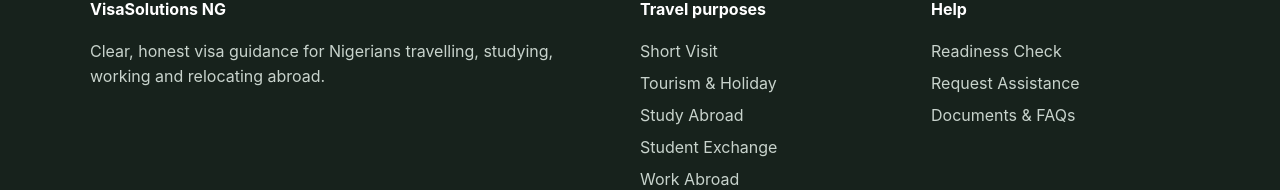
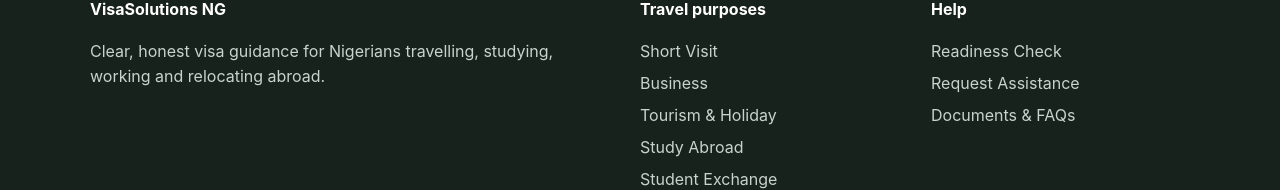
Before and after one commit to IkeGod30/visa, a React (Vite) app: page /assist in a window 1280 px wide. Shown: the part 2385-2575 px from the top of the page. Built offline with nearby package versions, Linux system fonts and the light colour scheme; no server answers.

Commit message:
Removed/commented out country initials list from purpose cards on homepage

```diff
--- a/src/data/documents.js
+++ b/src/data/documents.js
@@ -93,6 +93,11 @@
     name: 'Medical report from Nigerian doctor',
     detail: 'Diagnosis, history, and referral explaining why treatment abroad is required.',
   },
+  businessInvitation: {
+    name: 'Business invitation letter',
+    detail: 'On the host company’s letterhead: your name and passport number, the purpose, dates, places, who pays for the trip, and the host’s contact details. Add their company registration and any event registration (conference or trade fair badge).',
+    where: 'The company or event organiser you are visiting.',
+  },
   exchangeLetters: {
     name: 'Exchange nomination & acceptance letters',
     detail: 'Your Nigerian university’s nomination letter, the host university’s acceptance letter, and the signed learning agreement listing your courses and dates.',
--- a/src/data/guides.js
+++ b/src/data/guides.js
@@ -108,13 +108,13 @@
 };
 
 const visitChina = {
-  visa: 'Family visit (Q2) / Business (M) visa',
+  visa: 'Family visit (Q2) visa',
   fee: 'Varies by visa and entries (see the visa centre fee table)',
   processing: 'About 4 working days (express options available)',
   stay: 'Usually 30–60 days per entry',
   requirements: [
     'Online application form confirmation and passport photo',
-    'Invitation letter from a relative in China (Q2) or a Chinese company (M), with a copy of the inviter’s ID',
+    'Invitation letter from your relative in China, with a copy of their ID or residence permit and proof of your relationship',
     'Round-trip flight reservation and accommodation details',
     'Bank statements and employment letter',
   ],
@@ -140,6 +140,115 @@
     japan: visitJapan,
     korea: visitKorea,
     china: visitChina,
+  },
+
+  business: {
+    uk: {
+      ...visitUk,
+      visa: 'Standard Visitor visa (business)',
+      requirements: [
+        'Invitation letter from the UK company or event organiser, stating the purpose, dates and who pays',
+        'Letter from your employer confirming your role, salary and that the trip is on company business',
+        'If you own the business: CAC certificate, tax clearance and 6 months of company bank statements',
+        'Conference or trade fair registration, if attending one',
+      ],
+      tips: [
+        'Permitted activities include meetings, conferences, negotiating contracts and site visits. Doing paid or hands-on work is not allowed.',
+        'If your Nigerian employer is paying, its letter should say so and the company statements should support it.',
+      ],
+    },
+    us: {
+      ...visitUs,
+      visa: 'B-1 Business visitor visa',
+      requirements: [
+        'DS-160 confirmation page and interview appointment letter',
+        'Invitation from the U.S. company or conference registration, with the agenda',
+        'Employer letter or your own company documents (CAC, tax clearance, company statements)',
+        'Evidence of strong ties to Nigeria',
+      ],
+      tips: [
+        'Be ready to explain your business, its relationship with the U.S. company, and exactly what you will do on the trip.',
+        'You cannot receive a salary from a U.S. source on a B-1 visa.',
+        ...visitUs.tips.slice(1),
+      ],
+    },
+    canada: {
+      ...visitCanada,
+      visa: 'Visitor visa (business visitor)',
+      requirements: [
+        'Invitation letter from the Canadian company with your host’s contact details',
+        'Letter from your employer supporting the trip, or your own company documents',
+        'Proof of funds (personal or company) to cover the trip',
+        'Conference or trade show registration, if applicable',
+      ],
+      tips: [
+        'Business visitors must not enter the Canadian labour market. Your main source of pay and your employer must stay outside Canada.',
+        ...visitCanada.tips,
+      ],
+    },
+    schengen: {
+      ...visitSchengen,
+      visa: 'Schengen business (Type C) visa',
+      requirements: [
+        'Invitation from a company in the Schengen country, with its registration details',
+        'Employer letter or your own company documents (CAC, tax clearance, company statements)',
+        'Travel medical insurance with at least €30,000 cover',
+        'Trade fair or conference registration, flight reservation and accommodation',
+      ],
+      tips: [
+        'For trade fairs (e.g. in Germany or Italy), the organiser can usually issue an invitation letter once you register.',
+        'Keep a good record with your first visas. Regular business travellers can later be given multiple-entry visas.',
+        visitSchengen.tips[0],
+      ],
+    },
+    china: {
+      ...visitChina,
+      visa: 'Business (M) visa',
+      requirements: [
+        'Online application form confirmation and passport photo',
+        'Invitation letter from your Chinese trading partner or trade fair organiser (e.g. Canton Fair), with their business licence copy',
+        'Your company documents (CAC certificate) or employer letter',
+        'Round-trip flight reservation and accommodation details',
+      ],
+      tips: [
+        'The Canton Fair in Guangzhou (spring and autumn) is popular with Nigerian traders. Registered buyers can get an invitation from the organiser.',
+        'Inspect goods and verify suppliers before making large payments, and use trade assurance or inspection services where possible.',
+      ],
+    },
+    japan: {
+      ...visitJapan,
+      visa: 'Temporary Visitor visa (short-term business)',
+      requirements: [
+        'Invitation letter and letter of guarantee from the Japanese company, with its company registration',
+        'Schedule of your business activities in Japan',
+        'Letter from your employer, or your own company documents',
+        'Documents showing the business relationship (contracts, correspondence, invoices)',
+      ],
+      tips: ['Japanese companies are used to providing these documents. Ask your contact early, because originals must be posted to you.'],
+    },
+    korea: {
+      ...visitKorea,
+      visa: 'Short-term business visa (C-3-4)',
+      requirements: [
+        'Invitation letter from the Korean company and its business registration certificate',
+        'Employment certificate, or your own company documents (CAC, tax clearance)',
+        'Evidence of the business relationship (contracts, purchase orders, correspondence)',
+        'Bank statements and flight reservation',
+      ],
+      tips: ['Korea checks that the inviting company is genuine and active. Make sure your contact can be reached by the embassy.'],
+    },
+    india: {
+      visa: 'e-Business visa',
+      fee: 'Depends on nationality (shown on the portal)',
+      processing: 'Usually a few days',
+      stay: 'As granted (multiple entry; each stay is limited)',
+      requirements: [
+        'Business card or email signature, plus an invitation letter from the Indian company',
+        'Details of the Indian company and the Nigerian company',
+        'Passport bio-page scan and photo',
+      ],
+      tips: ['Apply only on the official Indian government e-Visa portal. Lookalike sites charge extra fees.'],
+    },
   },
 
   tourism: {
--- a/src/data/objectives.js
+++ b/src/data/objectives.js
@@ -4,9 +4,9 @@
     id: 'visit',
     title: 'Short Visit',
     icon: '🤝',
-    tagline: 'Visit family or friends, attend a wedding, conference or business meeting.',
+    tagline: 'Visit family or friends, or attend a wedding, graduation or other event.',
     description:
-      'Short-stay visas let you visit for a limited period (usually up to 90 days or 6 months) without working or studying. The embassy mainly wants proof that you have a genuine reason to travel and strong reasons to return to Nigeria.',
+      'Short-stay visas let you visit for a limited period (usually up to 90 days or 6 months) without working or studying. The embassy mainly wants proof that you have a genuine reason to travel and strong reasons to return to Nigeria. For meetings, conferences or trade fairs, see Business.',
     keyDoc: 'an invitation letter or confirmed purpose of visit',
     generalDocs: ['passport', 'photos', 'bankStatement', 'employment', 'business', 'itinerary', 'travelHistory'],
     refusalReasons: [
@@ -15,6 +15,22 @@
       'Inconsistent information between the form, invitation letter and interview',
       'Unclear purpose of trip or vague itinerary',
       'Undisclosed previous refusals or overstays',
+    ],
+  },
+  {
+    id: 'business',
+    title: 'Business',
+    icon: '📊',
+    tagline: 'Meetings, conferences, trade fairs, sourcing goods and negotiating deals.',
+    description:
+      'Business visitor visas cover short trips to meet partners, attend conferences or trade fairs, inspect goods or negotiate contracts. They do not allow you to take a job or be paid by a company in that country. Embassies look for a clear business purpose, a genuine company behind it, and strong reasons for you to return to Nigeria.',
+    keyDoc: 'an invitation letter from the foreign company or event organiser',
+    generalDocs: ['passport', 'photos', 'businessInvitation', 'employment', 'business', 'bankStatement', 'itinerary', 'travelHistory'],
+    refusalReasons: [
+      'Invitation from a company that cannot be verified, or that does not match your line of business',
+      'Business documents (CAC, tax clearance, company statements) missing or inconsistent with your claimed role',
+      'Signs that the trip is really for work, such as being paid by the host company or doing hands-on work',
+      'Personal or company funds that look too low for the trip, or sudden unexplained deposits',
     ],
   },
   {
--- a/src/pages/HomePage.jsx
+++ b/src/pages/HomePage.jsx
@@ -109,13 +109,13 @@
                 <span className="objective-icon">{o.icon}</span>
                 <h3>{o.title}</h3>
                 <p>{o.tagline}</p>
-                <span className="flags">
+                {/* <span className="flags">
                   {destinationsFor(o.id).map((c) => (
                     <span key={c} title={countries[c].name}>
                       {countries[c].flag}
                     </span>
                   ))}
-                </span>
+                </span> */}
               </Link>
             ))}
           </div>
```
